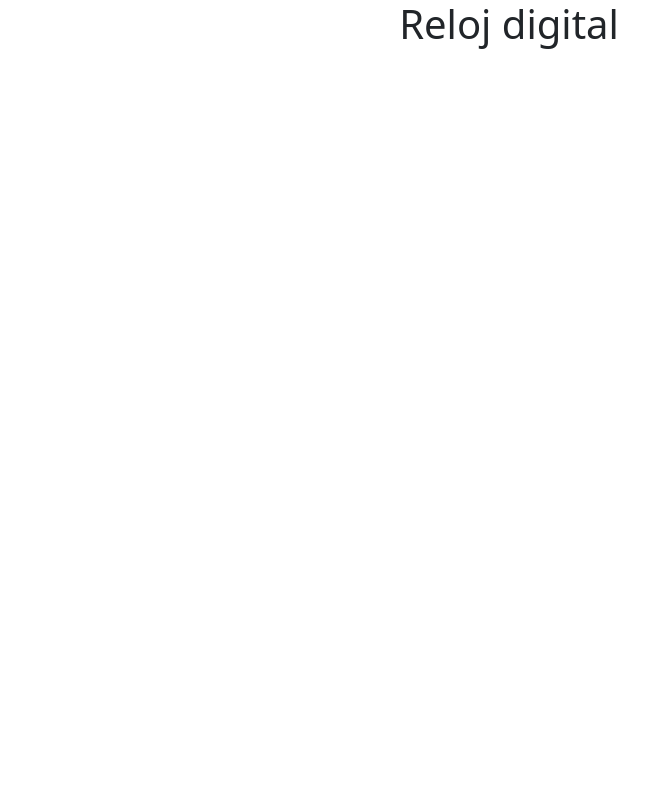
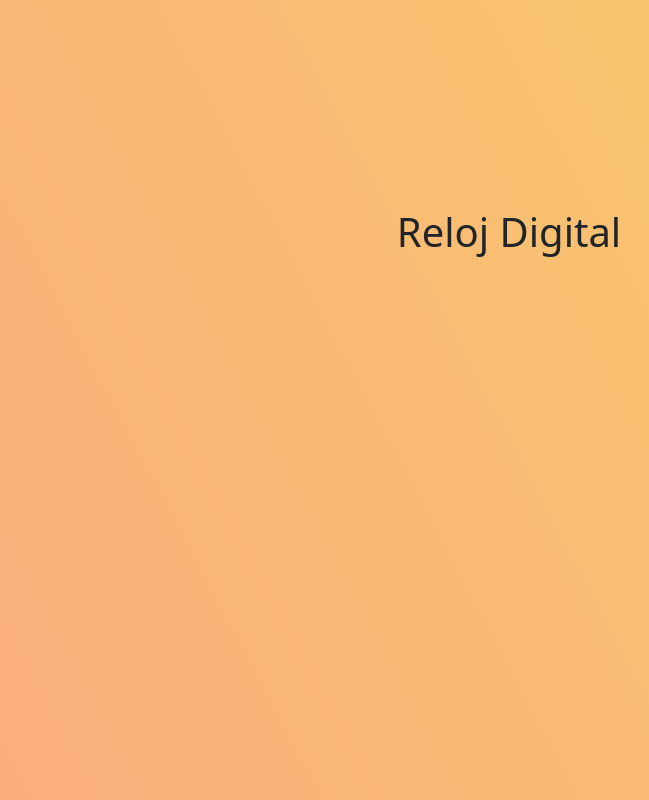
Before and after one commit to juantoranzos/relojdigital, a plain HTML site: page index.html in a window 1280 px wide. Shown: the whole page, without its empty margins (131-780 px from the left). Drawn offline with nearby package versions, Linux system fonts and the light colour scheme.

Commit message:
agregue el html y el bg

```diff
--- a/css/style.css
+++ b/css/style.css
@@ -0,0 +1,12 @@
+main{
+    background-color: #FBAB7E;
+    background-image: linear-gradient(62deg, #FBAB7E 0%, #F7CE68 100%);
+
+height: 100vh;
+}
+
+#contenedor{
+    padding-top: 10em;
+
+
+}
--- a/index.html
+++ b/index.html
@@ -10,15 +10,15 @@
 </head>
 <body>
     <main>
-        <div class="container">
+        <div id="contenedor" class="container-fluid aling-items-center ">
             <div class="row">
-                <div class="col-md-12 text-center">
-                    <h1>Reloj digital</h1>
-                    <!-- Mostrar el reloj en un elemento span con id "reloj" -->
-                    <span id="reloj" class="display-4"></span>
-                </div>
+              <div class="col-md-12">
+                <h1 class="text-center pt-5 p-2">Reloj Digital</h1>
+                <h2 class="text-center p-2" id="clock"></h2>
+                <h4 class="text-center p-2" id="date"></h4>
+              </div>
             </div>
-        </div>
+          </div>
     </main>
     <script src="https://cdn.jsdelivr.net/npm/bootstrap@5.3.0-alpha3/dist/js/bootstrap.bundle.min.js" integrity="sha384-ENjdO4Dr2bkBIFxQpeoTz1HIcje39Wm4jDKdf19U8gI4ddQ3GYNS7NTKfAdVQSZe" crossorigin="anonymous"></script>
     <script src="js/app.js"></script>
```
